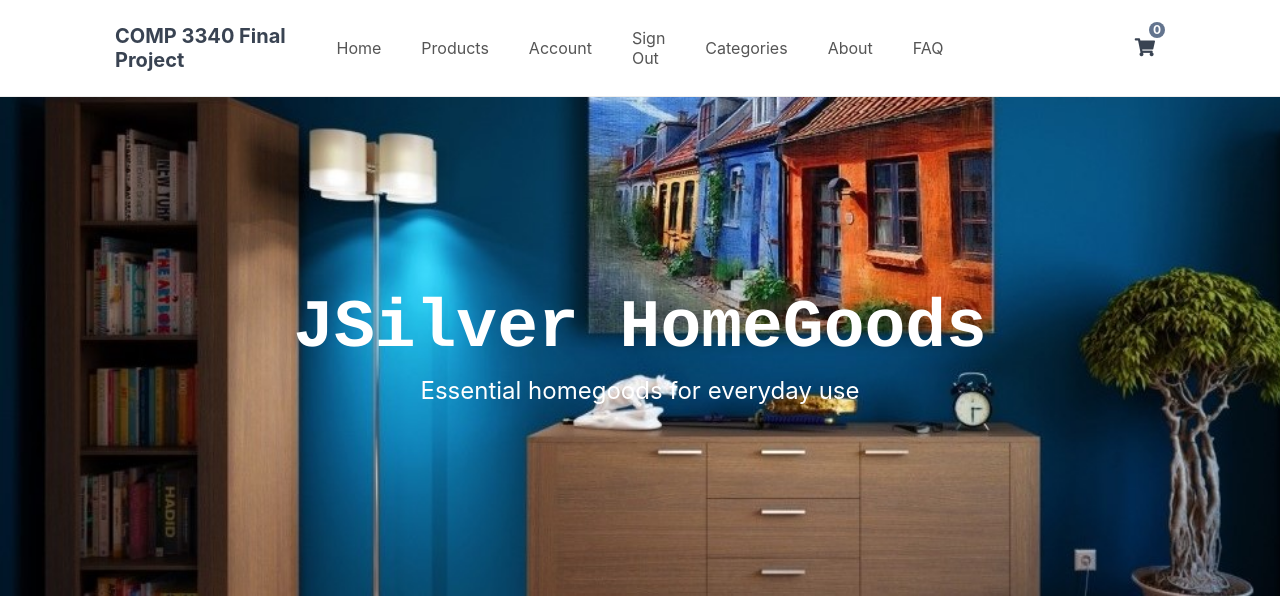
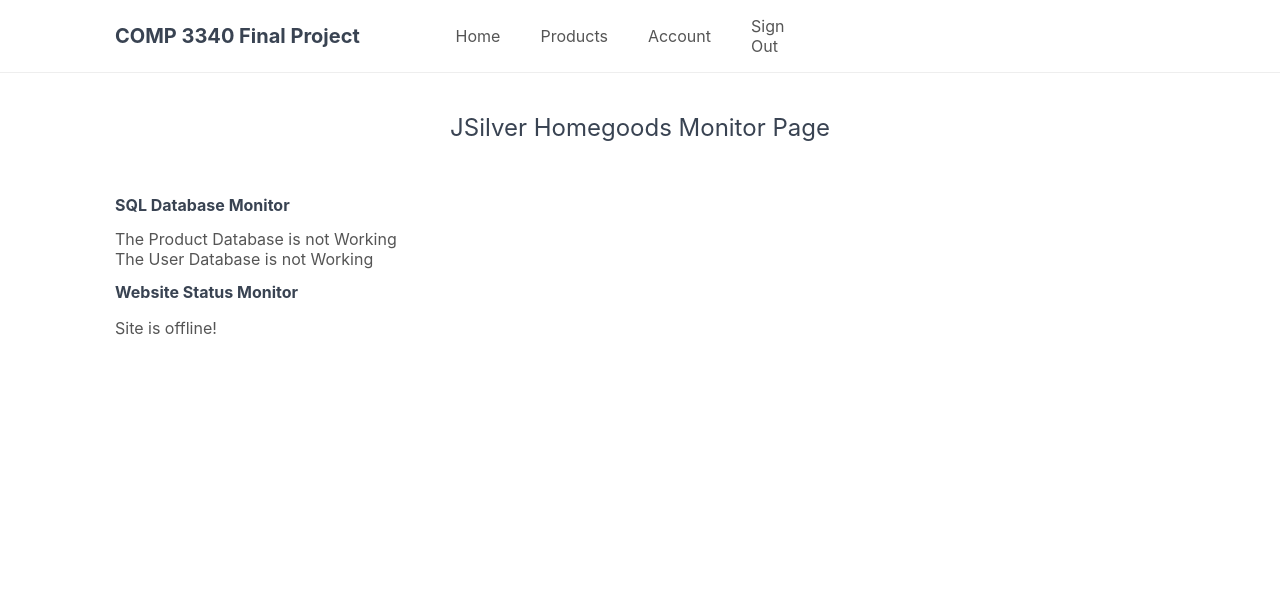
Before and after one commit to jbernal77/jsilverhomegoods, a PHP site: page /index.php?page=monitor in a window 1280 px wide. Shown: the top 596 px of the page. Run offline with PHP 8.4, Linux system fonts and the light colour scheme; data that the repository does not hold is empty.

Commit message:
Add files via upload

```diff
--- a/function.php
+++ b/function.php
@@ -1,4 +1,5 @@
 <?php
+
 function pdo_connect_mysql() {
     // added MySQL details
     $DATABASE_HOST = 'localhost';
@@ -15,14 +16,30 @@ function pdo_connect_mysql() {
 // Template header
 function template_header($title) {
 $num_items_in_cart = isset($_SESSION['cart']) ? count($_SESSION['cart']) : 0;
+if(isset($_SESSION["loggedin"]) && $_SESSION["loggedin"] === true){
+  $user = 'Hi '.($_SESSION['username']);
+  $display = 'visibility:visible';
+}else{
+  $user = "";
+  $display = 'visibility:hidden';
+}
+
 echo <<<EOT
 <!DOCTYPE html>
 <html>
 	<head>
 		<meta charset="utf-8">
-		<title>JSilver Shopping Cart</title>
+		<title>JSilver Homegoods</title>
 		<link href="cart.css" rel="stylesheet" type="text/css">
 		<link rel="stylesheet" href="https://use.fontawesome.com/releases/v5.7.1/css/all.css">
+        <!--Following 7 tags are from Favicon for the tab icons-->
+        <link rel="apple-touch-icon" sizes="180x180" href="apple-touch-icon.png">
+		<link rel="icon" type="image/png" sizes="32x32" href="favicon-32x32.png">
+		<link rel="icon" type="image/png" sizes="16x16" href="favicon-16x16.png">
+		<link rel="manifest" href="site.webmanifest">
+		<link rel="mask-icon" href="safari-pinned-tab.svg" color="#5bbad5">
+		<meta name="msapplication-TileColor" content="#da532c">
+		<meta name="theme-color" content="#ffffff">
 	</head>
 	<body>
         <header>
@@ -31,13 +48,12 @@ echo <<<EOT
                 <nav>
                     <a href="index.php">Home</a>
                     <a href="index.php?page=products">Products</a>
-                   <a href="index.php?page=login">Account</a>
-                   <a href="index.php?page=logout">Sign Out</a>
-                   <a href="index.php?page=categories">Categories</a>
-                   <a href="index.php?page=about">About</a>
-                   <a href="index.php?page=faq">FAQ</a>
+                    <a href="https://bernal.myweb.cs.uwindsor.ca/jsilverhomegoods/login.php">Account</a>
+                    <a href="index.php?page=logout">Sign Out</a>
+                    <a href="">$user</a>
+
                 </nav>
-                <div class="link-icons">
+                <div style = $display class="link-icons">
                     <a href="index.php?page=cart">
 						<i class="fas fa-shopping-cart"></i>
                         <span>$num_items_in_cart</span>
--- /dev/null
+++ b/monitor.php
@@ -0,0 +1,49 @@
+<?=template_header('Monitor')?>
+<div class="products content-wrapper">
+<h1> JSilver Homegoods Monitor Page </h1>
+<h2> SQL Database Monitor</h2>
+<?php
+    // Prepare statement and execute, prevents SQL injection
+    $monitor = $pdo->prepare("SELECT * FROM ProductsNew WHERE productID = '1'");
+    $monitor->execute();
+    // Fetch the product from the database and return the result as an Array
+    $test = $monitor->fetch(PDO::FETCH_ASSOC);
+    // Check if the product exists (array is not empty)
+    if (!$test) {
+        // Simple error to display if the id for the product doesn't exists (array is empty)
+        echo "The Product Database is not Working"."<br>";
+    }else{
+      echo "The Product Database is Working"."<br>";
+    }
+
+    // Prepare statement and execute, prevents SQL injection
+    $monitor = $pdo->prepare("SELECT * FROM Users WHERE userID = '1'");
+    $monitor->execute();
+    // Fetch the product from the database and return the result as an Array
+    $test = $monitor->fetch(PDO::FETCH_ASSOC);
+    // Check if the product exists (array is not empty)
+    if (!$test) {
+        // Simple error to display if the id for the product doesn't exists (array is empty)
+        echo "The User Database is not Working"."<br>";
+    }else{
+      echo "The User Database is Working"."<br>";
+    }
+?>
+<h2> Website Status Monitor</h2>
+<?php
+$host = 'bernal.myweb.cs.uwindsor.ca';
+if($socket =@ fsockopen($host, 80, $errno, $errstr, 30)) {
+echo '<p> Site is online! </p>';
+fclose($socket);
+} else {
+echo '<p> Site is offline! </p>';
+}
+
+
+?>
+</div>
+
+
+
+
+<?=template_footer()?>
```
Also changed, not shown: product.php (+7 -1 lines), test.php (+7 -0 lines), android-chrome-192x192.png (added), android-chrome-512x512.png (added), apple-touch-icon.png (added), favicon-16x16.png (added), favicon-32x32.png (added), mstile-150x150.png (added), safari-pinned-tab.svg (added), site.webmanifest (added).
